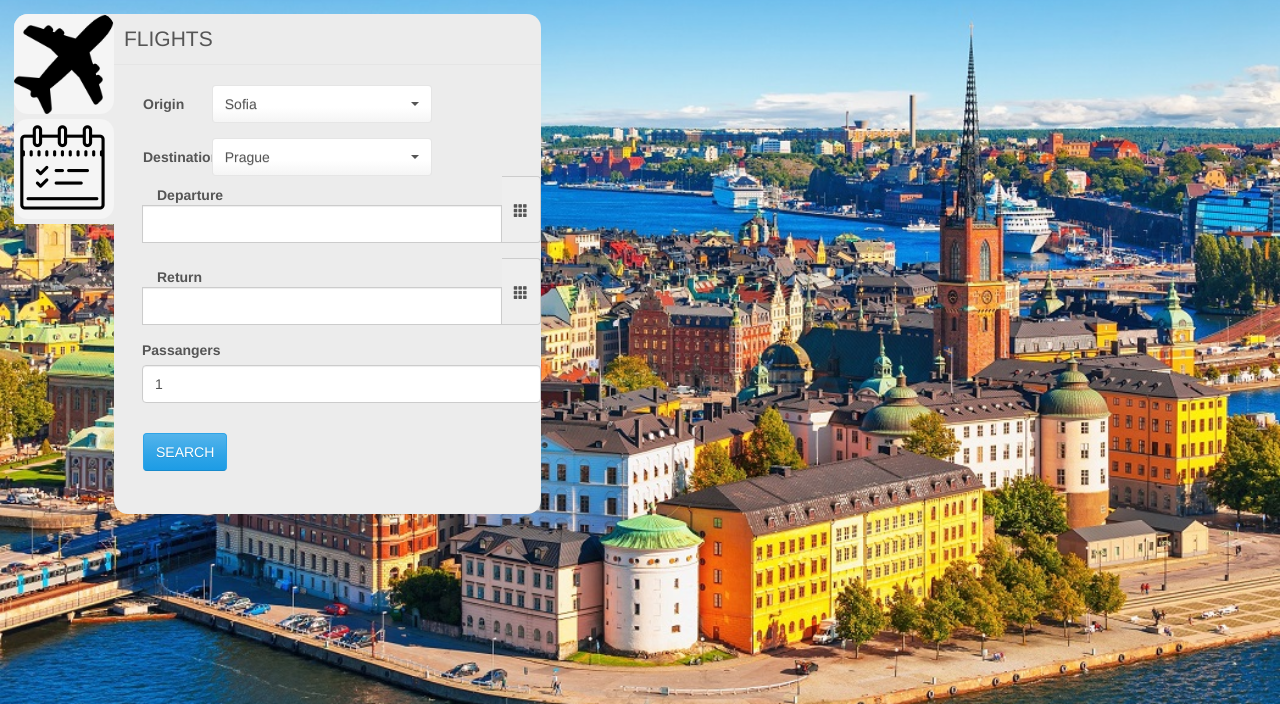
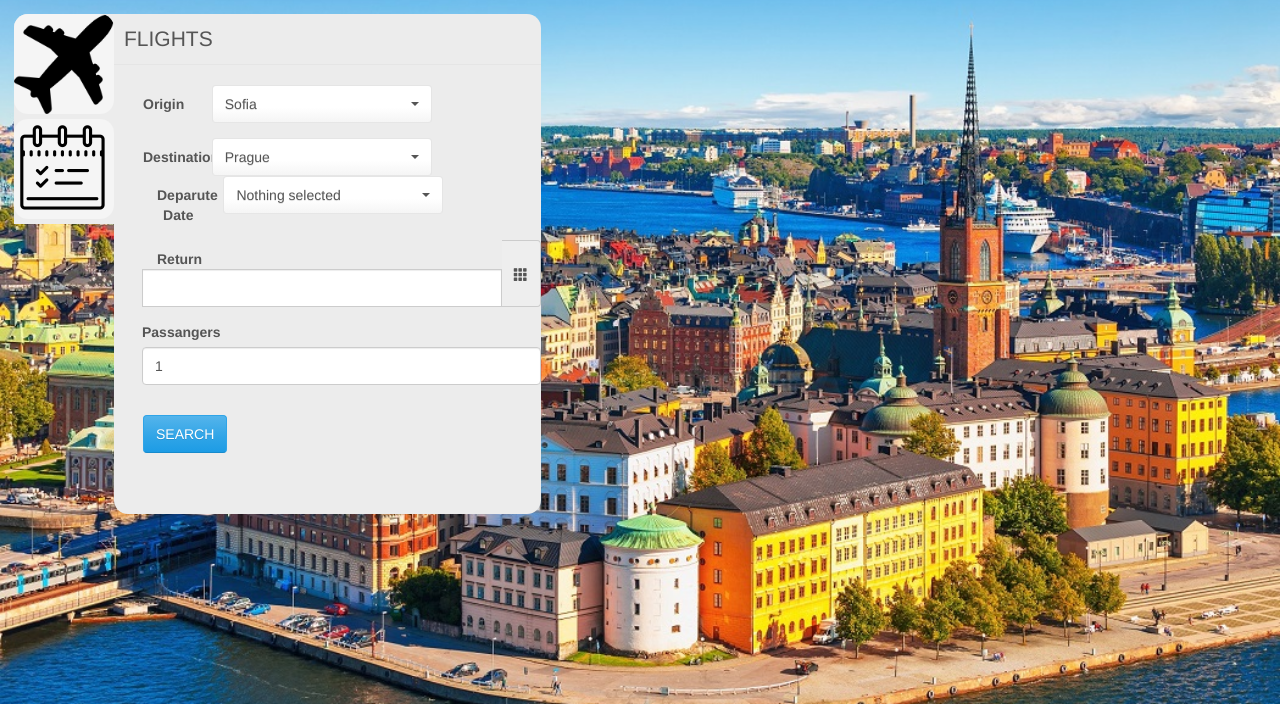
Before and after one commit to metodiMatov/Plan-B, a website: page index.html in a window 1280 px wide. Shown: the part 96-800 px from the top of the page. Drawn offline with nearby package versions, Linux system fonts and the light colour scheme; files whose address does not match are found by name.

Commit message:
select date

```diff
--- a/assets/css/myStyle.css
+++ b/assets/css/myStyle.css
@@ -276,3 +276,7 @@ form a {
     color: white;
     font-weight: bolder;
 }
+#departure-margin{
+    margin-top: 1em;
+    margin-left: -0.9em;
+}
--- a/index.html
+++ b/index.html
@@ -85,13 +85,12 @@
                                           </script> -->
                                         </select>
                                 </div>
-                                <div class="form-group col-lg-offset-4">
-                                    <div class="input-group date" data-provide="datepicker-inline">
-                                        <label for="departure" class="col-lg-2 control-label">Departure</label>
-                                        <input type="text" class="form-control">
-                                        <div class="input-group-addon">
-                                            <span class="glyphicon glyphicon-th"></span>
-                                        </div>
+                                <div class="form-group col-lg-offset-2">
+                                    <label for="origin" class="col-lg-2 control-label">Deparute Date</label>
+                                    <div class="col-lg-10" >
+                                        <select name="deoartureDate" class="selectpicker departure-date">
+                                               <option value="departute-date"></option>
+                                            </select>
                                     </div>
                                 </div>
                                 <div class="form-group">
@@ -311,7 +310,6 @@
         <input id="createUser" type="submit" value="Register">
         <input id="cancelRegistration" type="submit" value="Cancel">
     </form>
-    </script>
 </body>
 
 </html>
```
